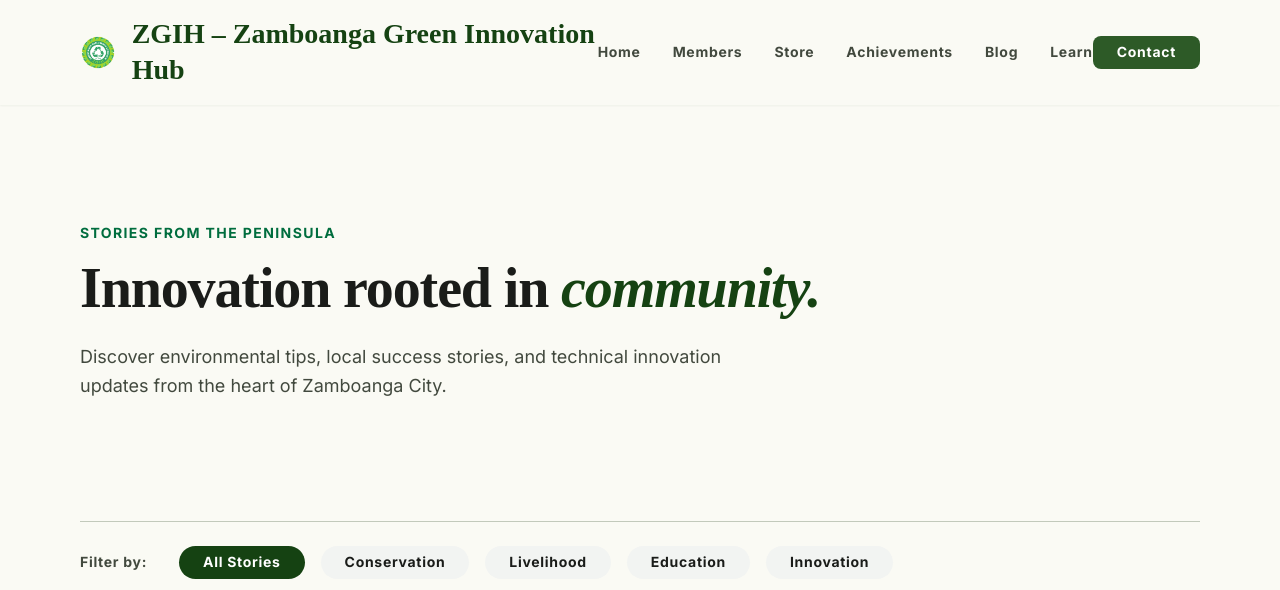
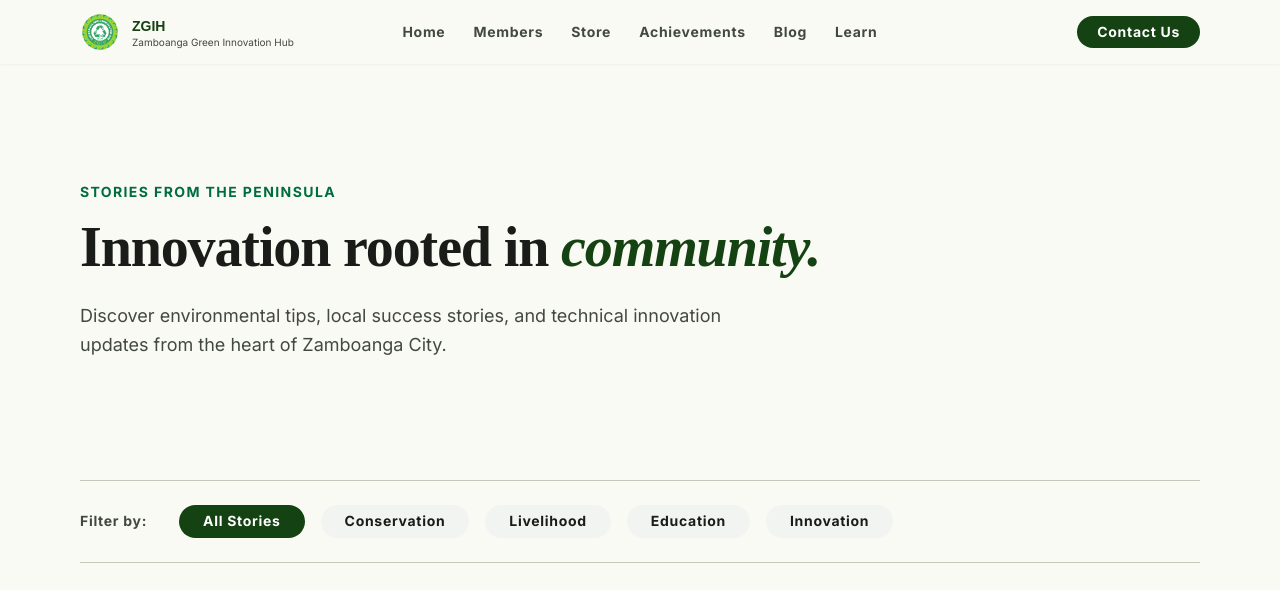
Before and after one commit to fmcreativemanagement-cpu/ZGIH2, a plain HTML site: page blog.html in a window 1280 px wide. Shown: the top 590 px of the page. Drawn offline with nearby package versions, Linux system fonts and the light colour scheme; a web font is replaced by a local one.

Commit message:
Fix: blog.html - centered nav, impact numbers, vision/mission/strategy sections

```diff
--- a/blog.html
+++ b/blog.html
@@ -122,24 +122,31 @@
 </head>
 <body class="bg-surface font-body-md text-on-surface">
 <!-- TopNavBar -->
-<header class="bg-surface/90 dark:bg-surface-dim/90 backdrop-blur-md shadow-sm shadow-primary/5 sticky top-0 z-50">
-<nav class="flex justify-between items-center w-full px-margin-mobile md:px-margin-desktop py-4">
-<div class="flex items-center gap-4">
-<a href="index.html"><img alt="ZGIH Logo" class="h-10 w-10 object-contain" src="Logo-icon.png"/></a>
-<a href="index.html"><span class="font-headline-md text-headline-md font-bold text-primary dark:text-inverse-primary hidden lg:inline">ZGIH – Zamboanga Green Innovation Hub</span><span class="font-headline-md text-headline-md font-bold text-primary dark:text-inverse-primary lg:hidden">ZGIH</span></a>
-</div>
-<div class="hidden md:flex items-center gap-8">
-<a class="text-on-surface-variant dark:text-surface-variant font-label-bold text-label-bold hover:text-primary dark:hover:text-inverse-primary transition-colors duration-200" href="index.html">Home</a>
-<a class="text-on-surface-variant dark:text-surface-variant font-label-bold text-label-bold hover:text-primary dark:hover:text-inverse-primary transition-colors duration-200" href="members.html">Members</a>
-<a class="text-on-surface-variant dark:text-surface-variant font-label-bold text-label-bold hover:text-primary dark:hover:text-inverse-primary transition-colors duration-200" href="store.html">Store</a>
-<a class="text-on-surface-variant dark:text-surface-variant font-label-bold text-label-bold hover:text-primary dark:hover:text-inverse-primary transition-colors duration-200" href="achievements.html">Achievements</a>
-<a class="text-on-surface-variant dark:text-surface-variant font-label-bold text-label-bold hover:text-primary dark:hover:text-inverse-primary transition-colors duration-200" href="blog.html">Blog</a>
-<a class="text-on-surface-variant dark:text-surface-variant font-label-bold text-label-bold hover:text-primary dark:hover:text-inverse-primary transition-colors duration-200" href="education.html">Learn</a>
-</div>
-<a href="mailto:zgihub@gmail.com" class="bg-primary-container text-on-primary px-6 py-2 rounded-lg font-label-bold text-label-bold hover:bg-primary transition-colors duration-300">
-  Contact
-</a>
-</nav>
+<header class="bg-surface/95 backdrop-blur-md shadow-sm shadow-primary/5 sticky top-0 z-50">
+  <nav class="relative flex items-center justify-between w-full px-margin-mobile md:px-margin-desktop py-3">
+    <!-- Logo left -->
+    <a href="index.html" class="flex items-center gap-3 shrink-0 z-10">
+      <img alt="ZGIH Logo" class="h-10 w-10 object-contain" src="Logo-icon.png"/>
+      <div class="hidden lg:flex flex-col leading-tight">
+        <span class="font-bold text-primary text-sm" style="font-family:Chivo,sans-serif;">ZGIH</span>
+        <span class="text-on-surface-variant" style="font-size:10px;font-family:Inter,sans-serif;">Zamboanga Green Innovation Hub</span>
+      </div>
+      <span class="font-bold text-primary text-base lg:hidden" style="font-family:Chivo,sans-serif;">ZGIH</span>
+    </a>
+    <!-- Nav absolutely centered -->
+    <div class="hidden md:flex items-center gap-7 absolute left-1/2 -translate-x-1/2">
+      <a class="font-label-bold text-label-bold text-on-surface-variant hover:text-primary transition-colors" href="index.html">Home</a>
+      <a class="font-label-bold text-label-bold text-on-surface-variant hover:text-primary transition-colors" href="members.html">Members</a>
+      <a class="font-label-bold text-label-bold text-on-surface-variant hover:text-primary transition-colors" href="store.html">Store</a>
+      <a class="font-label-bold text-label-bold text-on-surface-variant hover:text-primary transition-colors" href="achievements.html">Achievements</a>
+      <a class="font-label-bold text-label-bold text-on-surface-variant hover:text-primary transition-colors" href="blog.html">Blog</a>
+      <a class="font-label-bold text-label-bold text-on-surface-variant hover:text-primary transition-colors" href="education.html">Learn</a>
+    </div>
+    <!-- Contact right -->
+    <a href="mailto:zgihub@gmail.com" class="shrink-0 z-10 bg-primary text-white px-5 py-2 rounded-full font-label-bold text-label-bold hover:bg-primary/90 transition-colors duration-300">
+      Contact Us
+    </a>
+  </nav>
 </header>
 
 <main>
```
